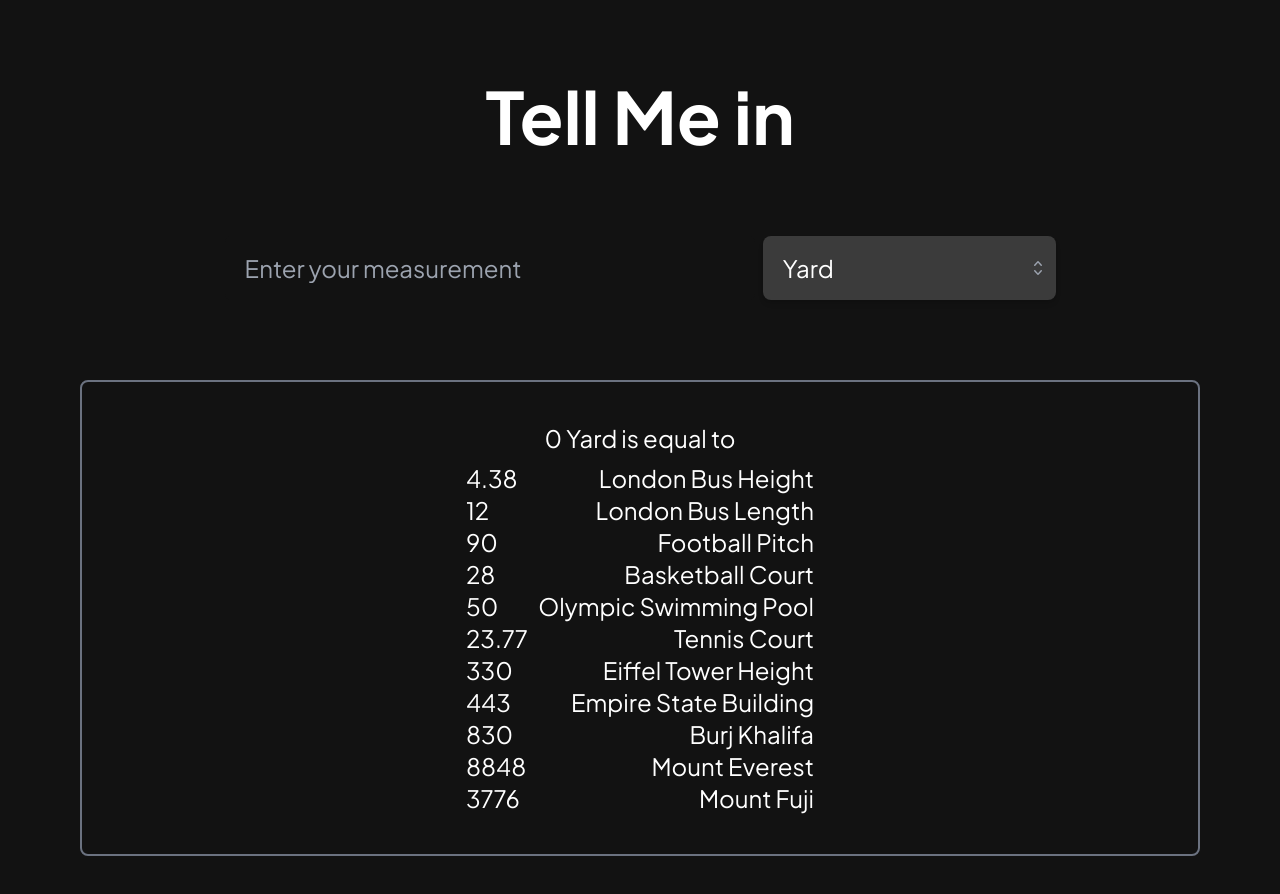
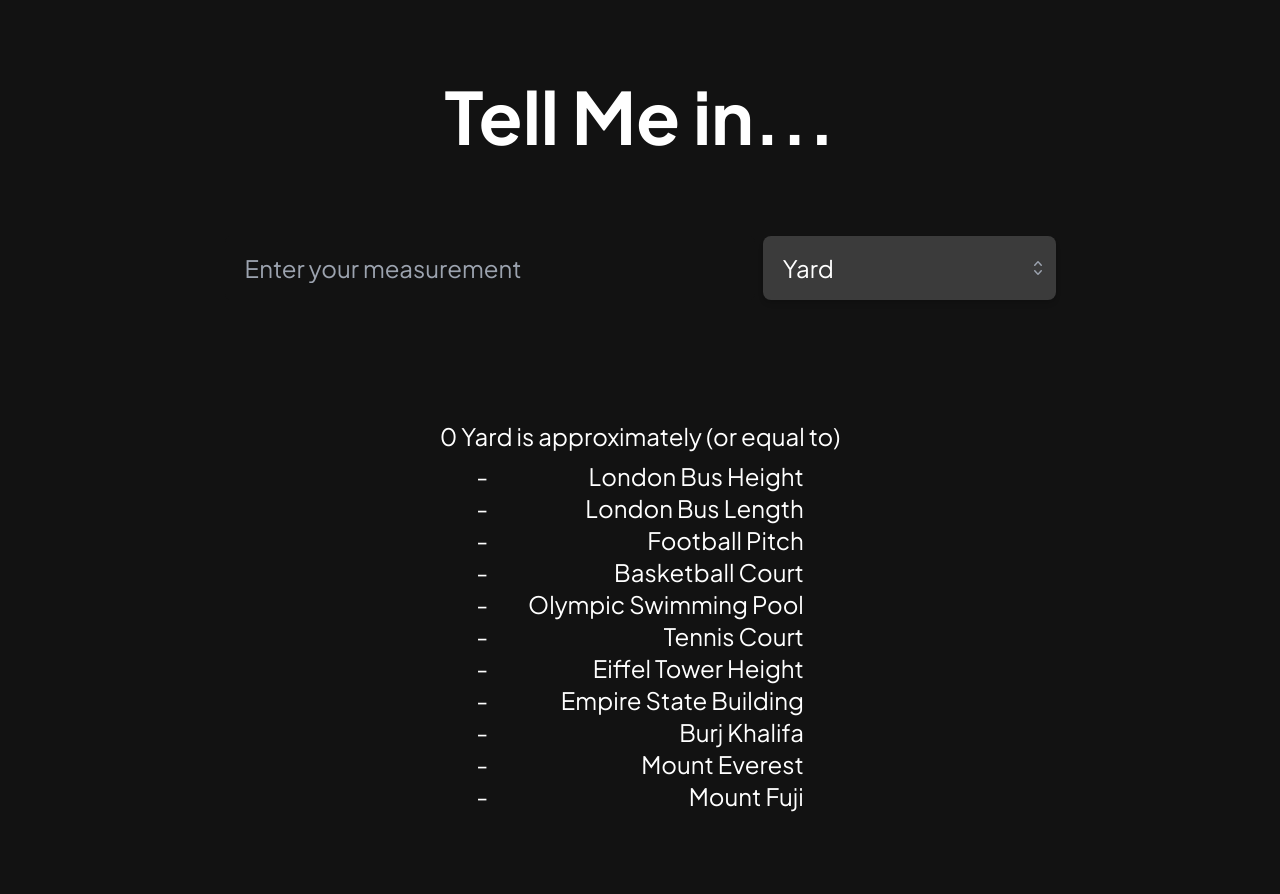
Before and after one commit to HarishRajDR/TellMeIn, a React (Vite) app: page / in a window 1280 px wide. Shown: the top 894 px of the page. Built offline with nearby package versions, Linux system fonts and the light colour scheme.

Commit message:
Removed some objects and finished the working of the basic functionality

```diff
--- a/src/App.tsx
+++ b/src/App.tsx
@@ -21,7 +21,7 @@
 
   return (
     <div className="flex justify-center p-20 flex-col items-center gap-20 w-full">
-      <h1 className="text-7xl font-bold">Tell Me in</h1>
+      <h1 className="text-7xl font-bold">Tell Me in...</h1>
       <form className="flex gap-2" onSubmit={(event) => event.preventDefault()}>
         <input
           type="number"
@@ -37,7 +37,7 @@
 
         <DropDown list={units} unit={selectedUnit} funct={setSelectedUnit} />
       </form>
-      <div className="w-full rounded-lg p-10 border-solid border-gray-500 border-2">
+      <div className="w-full rounded-lg p-10">
         <Result
           loading={isloading}
           loadingfunct={setloading}
--- a/src/components/Result.tsx
+++ b/src/components/Result.tsx
@@ -75,6 +75,64 @@
     },
   ];
 
+  // p: object measurement
+
+  const measure = (p: number) => {
+    let result = 0;
+
+    const rounding = (p1: number) => {
+      return Math.round((p1 + Number.EPSILON) * 10) / 10;
+    };
+
+    if (Number.isNaN(props.measurement / p)) {
+      return "-";
+    }
+
+    switch (props.unit) {
+      case "Meter":
+        result = rounding(props.measurement / p);
+        break;
+
+      case "Millimetre":
+        result = rounding(props.measurement / p / 1000);
+        break;
+
+      case "Centimeter":
+        result = rounding(props.measurement / p / 100);
+        break;
+
+      case "Kilometre":
+        result = rounding((props.measurement / p) * 1000);
+        break;
+
+      case "Yard":
+        result = rounding(props.measurement / p / 1.094);
+        break;
+
+      case "Inch":
+        result = rounding(props.measurement / p / 39.37);
+        break;
+
+      case "Foot":
+        result = rounding(props.measurement / p / 3.281);
+        break;
+
+      case "Mile":
+        result = rounding((props.measurement / p) * 1609);
+        break;
+
+      case "Nautical mile":
+        result = rounding((props.measurement / p) * 1852);
+        break;
+
+      default:
+        return "-";
+        break;
+    }
+
+    return result;
+  };
+
   if (props.loading) {
     return (
       <div className="flex items-center justify-center">
@@ -85,14 +143,16 @@
     return (
       <div className="flex items-center justify-center flex-col">
         <h2 className="text-2xl">
-          {`${props.measurement || 0} ${props.unit} is equal to`}
+          {`${props.measurement || 0} ${
+            props.unit
+          } is approximately (or equal to)`}
         </h2>
 
         <div className="mt-2">
           {objs.map((p) => {
             return (
               <div className="flex flex-row justify-between gap-10">
-                <h2 className="text-2xl">{p.length}</h2>
+                <h2 className="text-2xl">{measure(p.length)}</h2>
                 <h2 className="text-2xl">{p.name}</h2>
               </div>
             );
```
